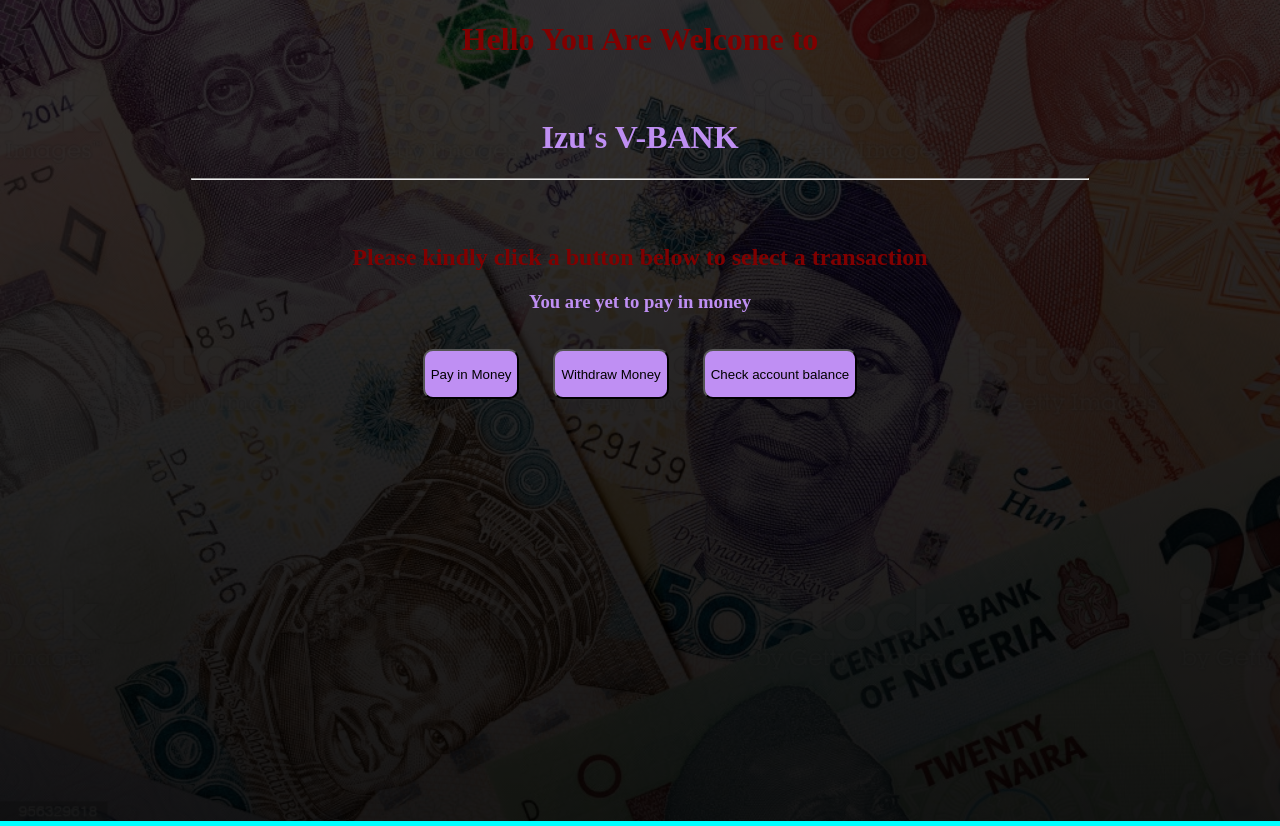
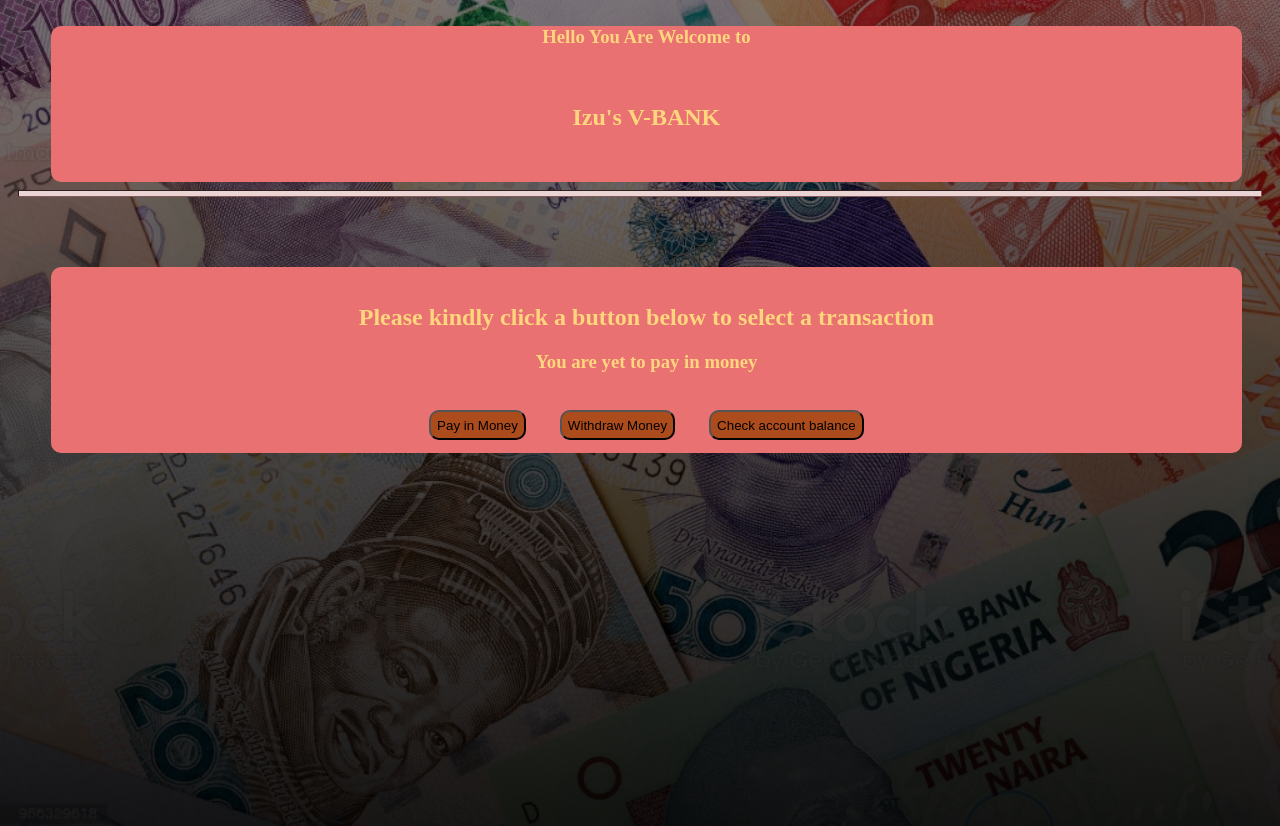
Before and after one commit to izuejike/vbank, a plain HTML site: page index.html in a window 1280 px wide. Drawn offline with Linux system fonts and the light colour scheme.

Commit message:
2nd commit

```diff
--- a/index.html
+++ b/index.html
@@ -2,22 +2,25 @@
 <html>
 <head>
 	<title>V bank</title>
-	<meta name="viewport" content="width=device-width, initial-scale=1.0">
-        <meta charset = "utf-8" />
      <link rel="stylesheet" type="text/css" href="style.css">
 </head>
 <body style="background-color: cyan">
-<h1 style="text-align: center; color: maroon">Hello You Are Welcome to</h1><br>
+	<section>
+    <h3 style="text-align: center; color: #FFD57E">Hello You Are Welcome to</h3><br>
 
-<h1 style="text-align: center; color: #BF8FF3">Izu's V-BANK</h1><hr style="width: 70%"><br>
+    <h1 style="text-align: center; color: #FFD57E">Izu's V-BANK</h1><br>
+	</section>
+	<hr style="width: 97%; border-color: #835858; height: 5px; background-color: #EBD4D4">
+<br><br><section>
+<br><h2 style="text-align: center; color: #FFD57E">Please kindly click a button below to select a transaction</h2>
+<h3 style="text-align: center; color: white; color: #FFD57E" id="bal">You are yet to pay in money</h3>
+<br><div style="text-align: center; ">
+<button style="margin-right: 30px; background-color: #AC4B1C; height: 30px; cursor: pointer; border-radius: 10px" onclick="Addfunction()">Pay in Money</button>
+<button style=" background-color: #AC4B1C; height: 30px; cursor: pointer; border-radius: 10px" onclick="withdrawCash()">Withdraw Money</button>
+<button style="margin-left: 30px; background-color: #AC4B1C; height: 30px; cursor: pointer; border-radius: 10px" onclick="accBal()">Check account balance</button>
+</div>
+</section>
 
-<br><h2 style="text-align: center; color: maroon">Please kindly click a button below to select a transaction</h2>
-<h3 style="text-align: center; color: white; color: #BF8FF3" id="bal">You are yet to pay in money</h3>
-<br><div style="text-align: center; ">
-<button style="margin-right: 30px; background-color: #BF8FF3; height: 50px; cursor: pointer; border-radius: 10px" onclick="Addfunction()">Pay in Money</button>
-<button style=" background-color: #BF8FF3; height: 50px; cursor: pointer; border-radius: 10px" onclick="withdrawCash()">Withdraw Money</button>
-<button style="margin-left: 30px; background-color: #BF8FF3; height: 50px; cursor: pointer; border-radius: 10px" onclick="accBal()">Check account balance</button>
-</div>
 
 
 
--- a/style.css
+++ b/style.css
@@ -1,7 +1,16 @@
 body{
 	padding: 0px;
 	margin: 0px;
-	background: linear-gradient(rgba(0,0,0,0.8),rgba(0,0,0,0.9)), url(back.jpg) no-repeat center;
+	background: linear-gradient(rgba(0,0,0,0.5),rgba(0,0,0,0.9)), url(back.jpg) no-repeat center;
 	background-size: cover;
 	height: 100vh;
 }
+section{
+width: 93%;
+background-color: #E97171;
+padding-bottom: 1%;
+margin-left: 4%;
+border-radius: 10px;
+margin-top: 2%;
+justify-content: space-around;
+}
```
